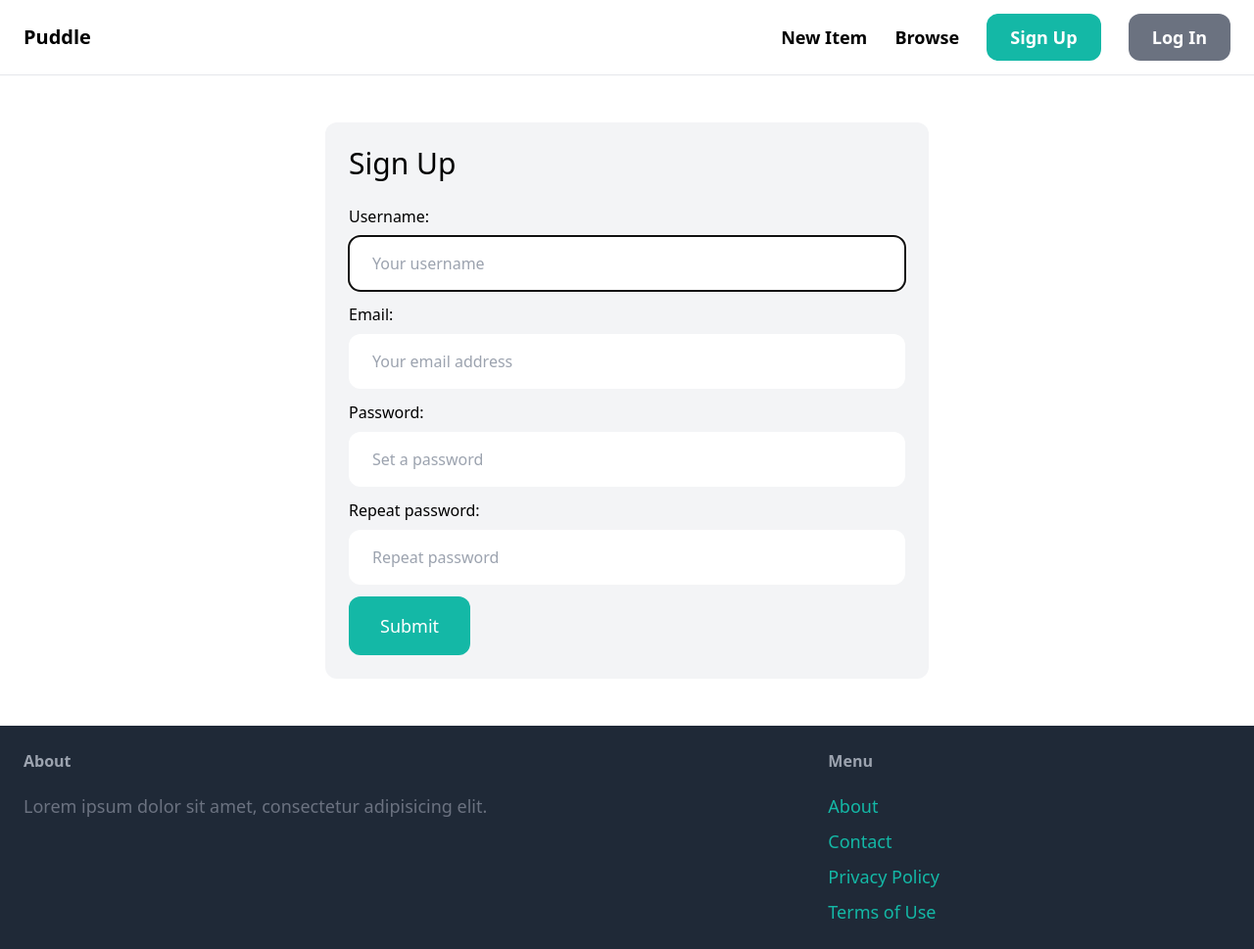
After one commit to gagoalaverdyan/Puddle, a Django app: page /signup/ in a window 1280 px wide. The commit adds this page. Shown: the whole page at 98% size. Run offline with Django 4.2, Linux system fonts and the light colour scheme; some libraries are stand-ins or nearby versions.

Commit message:
Implemented signup

```diff
--- /dev/null
+++ b/core/forms.py
@@ -0,0 +1,22 @@
+from django import forms
+from django.contrib.auth.forms import UserCreationForm
+from django.contrib.auth.models import User
+
+
+class SignupForm(UserCreationForm):
+    class Meta:
+        model = User
+        fields = ("username", "email", "password1", "password2")
+
+    username = forms.CharField(
+        widget=forms.TextInput(attrs={"placeholder": "Your username", "class": "w-full py-4 px-6 rounded-xl"})
+    )
+    email = forms.CharField(
+        widget=forms.EmailInput(attrs={"placeholder": "Your email address", "class": "w-full py-4 px-6 rounded-xl"})
+    )
+    password1 = forms.CharField(
+        widget=forms.PasswordInput(attrs={"placeholder": "Set a password", "class": "w-full py-4 px-6 rounded-xl"})
+    )
+    password2 = forms.CharField(
+        widget=forms.PasswordInput(attrs={"placeholder": "Repeat password", "class": "w-full py-4 px-6 rounded-xl"})
+    )
--- a/core/urls.py
+++ b/core/urls.py
@@ -7,4 +7,5 @@ app_name = "core"
 urlpatterns = [
     path("", views.index, name="index"),
     path("contact/", views.contact, name="contact"),
+    path("signup/", views.signup, name="signup"),
 ]
--- a/core/views.py
+++ b/core/views.py
@@ -1,6 +1,8 @@
-from django.shortcuts import render
+from django.shortcuts import redirect, render
 
 from item.models import Category, Item
+
+from .forms import SignupForm
 
 
 def index(request):
@@ -11,3 +13,14 @@ def index(request):
 
 def contact(request):
     return render(request, "contact.html")
+
+
+def signup(request):
+    if request.method == "POST":
+        form = SignupForm(request.POST)
+        if form.is_valid:
+            form.save()
+            return redirect("/login")
+    else:
+        form = SignupForm()
+    return render(request, "signup.html", {"form": form})
--- a/templates/base.html
+++ b/templates/base.html
@@ -14,7 +14,7 @@
             <a href="#" class="text-lg font-semibold hover:text-gray-500">New Item</a>
             <a href="#" class="text-lg font-semibold hover:text-gray-500">Browse</a>
 
-            <a href="#" class="px-6 py-3 text-lg font-semibold bg-teal-500 text-white rounded-xl hover:bg-teal-700">Sign Up</a>
+            <a href="{% url "core:signup" %}" class="px-6 py-3 text-lg font-semibold bg-teal-500 text-white rounded-xl hover:bg-teal-700">Sign Up</a>
             <a href="#" class="px-6 py-3 text-lg font-semibold bg-gray-500 text-white rounded-xl hover:bg-gray-700">Log In</a>
         </div>
     </nav>
--- /dev/null
+++ b/templates/signup.html
@@ -0,0 +1,40 @@
+{% extends "base.html" %}
+
+{% block title %}Sign Up{% endblock title %}
+
+{% block content %}
+    <div class="w-1/2 my-6 p-6 mx-auto bg-gray-100 rounded-xl">
+        <h1 class="mb-6 text-3xl">Sign Up</h1>
+        <form method="post" action=".">
+
+            <div class="mb-3">
+                <label class="inline-block mb-2" for="">Username:</label><br>
+                {{ form.username }}
+            </div>
+            <div class="mb-3">
+                <label class="inline-block mb-2" for="">Email:</label><br>
+                {{ form.email }}
+            </div>
+            <div class="mb-3">
+                <label class="inline-block mb-2" for="">Password:</label><br>
+                {{ form.password1 }}
+            </div>
+            <div class="mb-3">
+                <label class="inline-block mb-2" for="">Repeat password:</label><br>
+                {{ form.password2 }}
+            </div>
+
+            {% if form.errors or form.non_field_errors %}
+                <div class="mb-3 p-6 bg-red-100 rounded-xl">
+                    {% for field in form %}
+                        {{ field.errors }}
+                    {% endfor %}
+                    {{ form.non_field_errors }}
+                </div>
+            {% endif %}
+
+            {% csrf_token %}
+            <button class="py-4 px-8 text-lg bg-teal-500 rounded-xl text-white hover:bg-teal-700">Submit</button>
+        </form>
+    </div>
+{% endblock content %}
```
